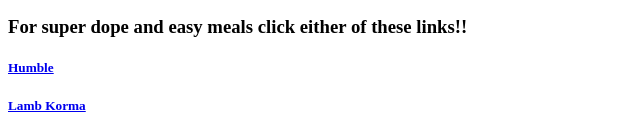
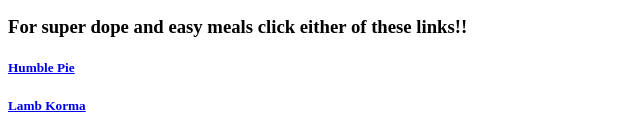
Before and after one commit to toluwapparatus/Toluwacooking, a plain HTML site: page Ume/recipes/knuxsammich.html in a window 1280 px wide. Shown: the part 923-1057 px from the top of the page, 0-640 px from the left. Drawn offline with Linux system fonts and the light colour scheme.

Commit message:
Now it's done fr this time

```diff
--- a/Ume/recipes/knuxsammich.html
+++ b/Ume/recipes/knuxsammich.html
@@ -37,7 +37,7 @@
 
         <p>Be sure to relentlessly reap the rewards of using this flawless recipe! Enjoy!</p>
         <h3>For super dope and easy meals click either of these links!!</h3>
-        <h5><a href="humblpi.html">Humble</a></h5>
+        <h5><a href="humblpi.html">Humble Pie</a></h5>
         <h5><a href="korma.html">Lamb Korma</a></h5>
 
 
```
